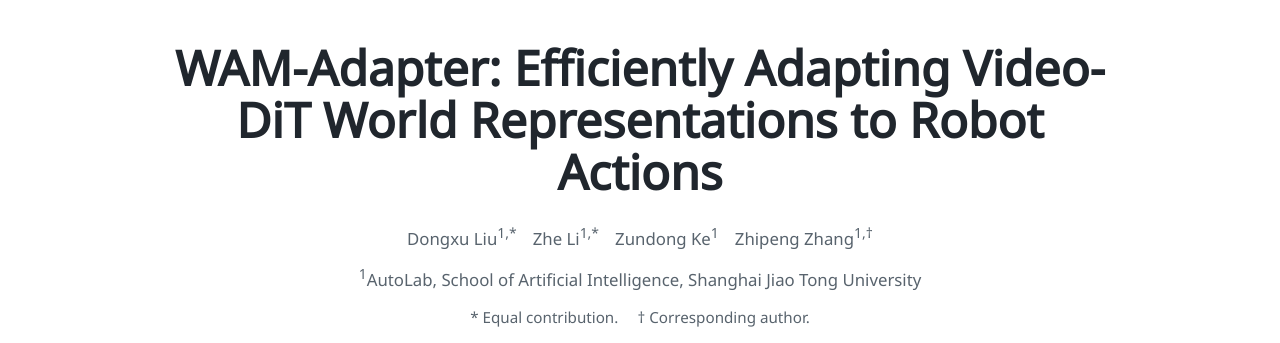
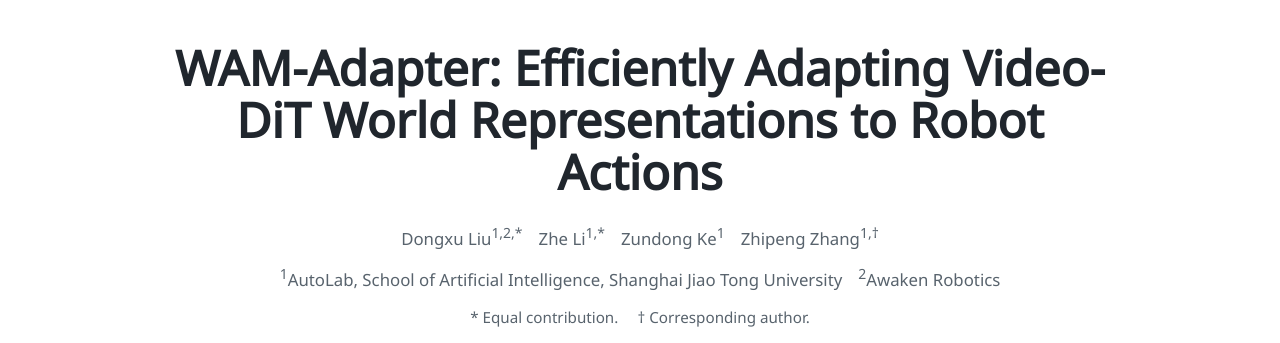
Before and after one commit to ldx825/WAM-Adapter-Homepage, a plain HTML site: page index.html in a window 1280 px wide. Shown: the part 59-402 px from the top of the page. Drawn offline with Linux system fonts and the light colour scheme; some icons are missing; a web font is replaced by a local one.

Commit message:
Add Awaken Robotics affiliation for Dongxu Liu

```diff
--- a/index.html
+++ b/index.html
@@ -52,7 +52,7 @@
                             Representations to Robot Actions</h1>
 
                         <div class="publication-authors author-list">
-                            <span class="author-block">Dongxu Liu<sup>1,*</sup></span>
+                            <span class="author-block">Dongxu Liu<sup>1,2,*</sup></span>
                             <span class="author-block">Zhe Li<sup>1,*</sup></span>
                             <span class="author-block">Zundong Ke<sup>1</sup></span>
                             <span class="author-block">Zhipeng Zhang<sup>1,&dagger;</sup></span>
@@ -61,6 +61,7 @@
                         <div class="publication-authors affiliation-list">
                             <span class="author-block"><sup>1</sup>AutoLab, School of Artificial Intelligence, Shanghai
                                 Jiao Tong University</span>
+                            <span class="author-block"><sup>2</sup>Awaken Robotics</span>
                         </div>
 
                         <div class="author-notes">
```
